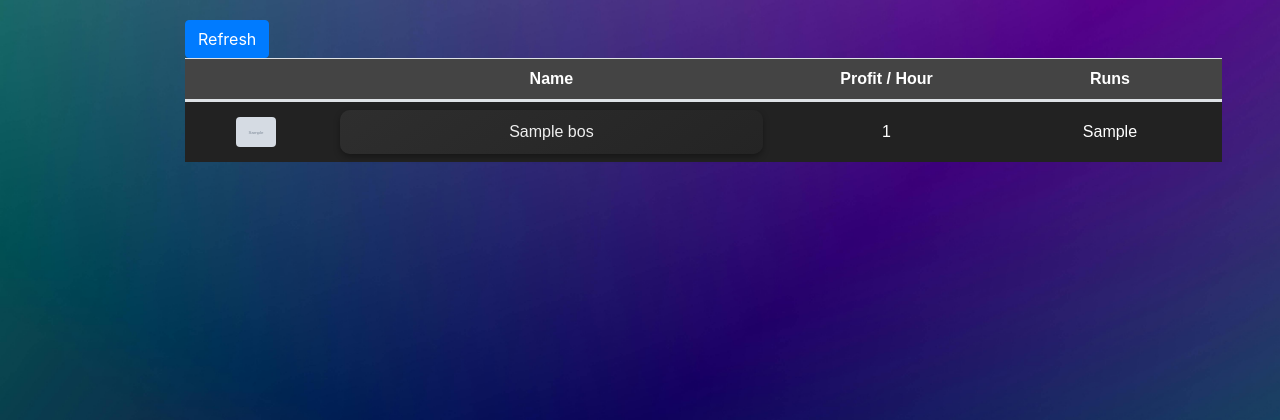
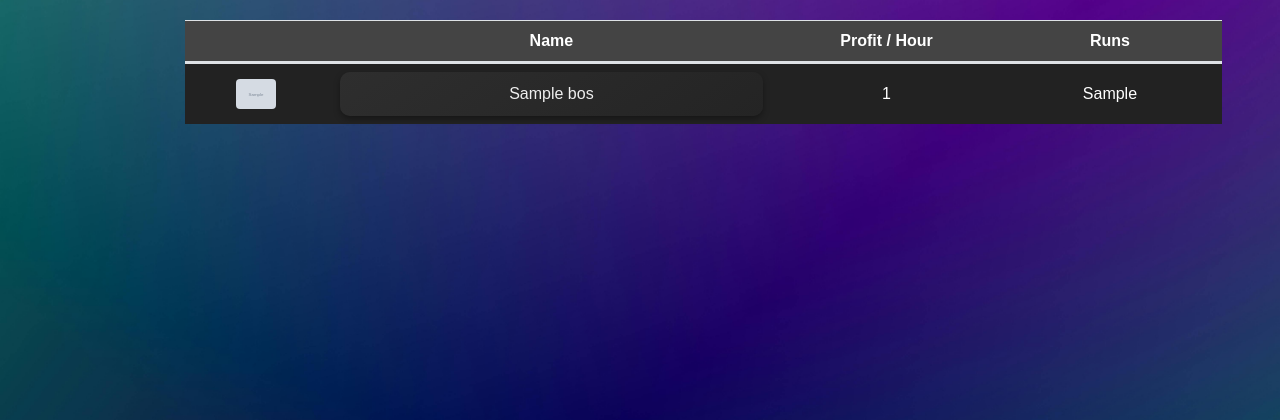
Before and after one commit to danylobohomazov/boss_calculator, a Django app: template templates/main_app/index.html in a window 1280 px wide. Shown: the top 420 px of the page. Run offline with Django 5.2, Linux system fonts and the light colour scheme; the template is opened without the code that fills it: most values are stand-ins (such as "Sample title", 1, 10 or a date in 2020); grey boxes marked "Sample" are stand-in pictures.

Commit message:
Delete refresh button

```diff
--- a/templates/main_app/index.html
+++ b/templates/main_app/index.html
@@ -1,7 +1,6 @@
 {% extends "base.html" %}
 
 {% block content %}
-  <a href="{% url 'main_app:reload_data' %}" class="btn btn-primary">Refresh</a>
   <table class="table table-consistent">
     <thead>
     <tr>
```
